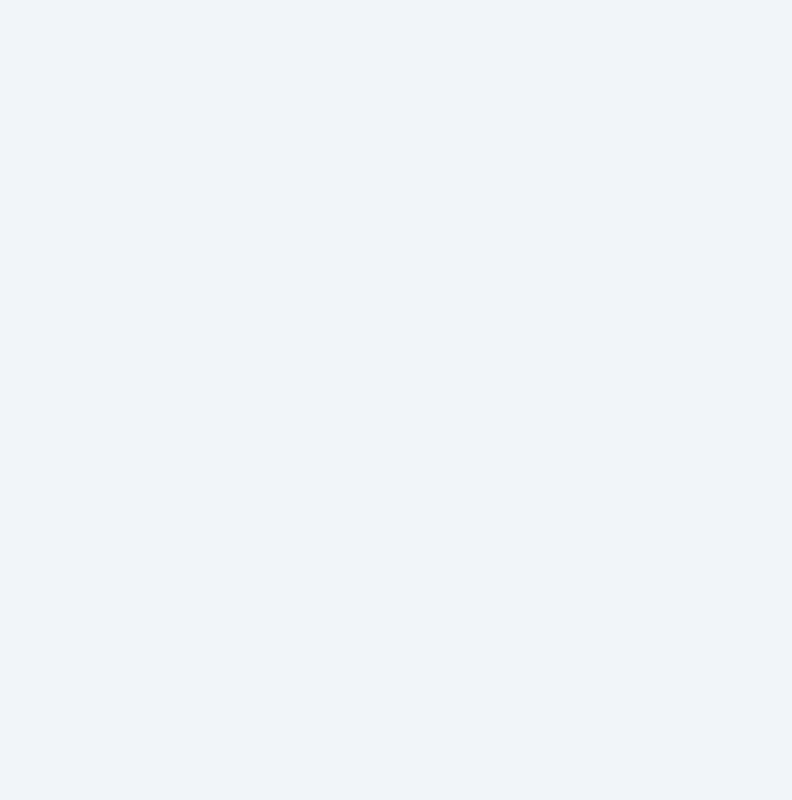
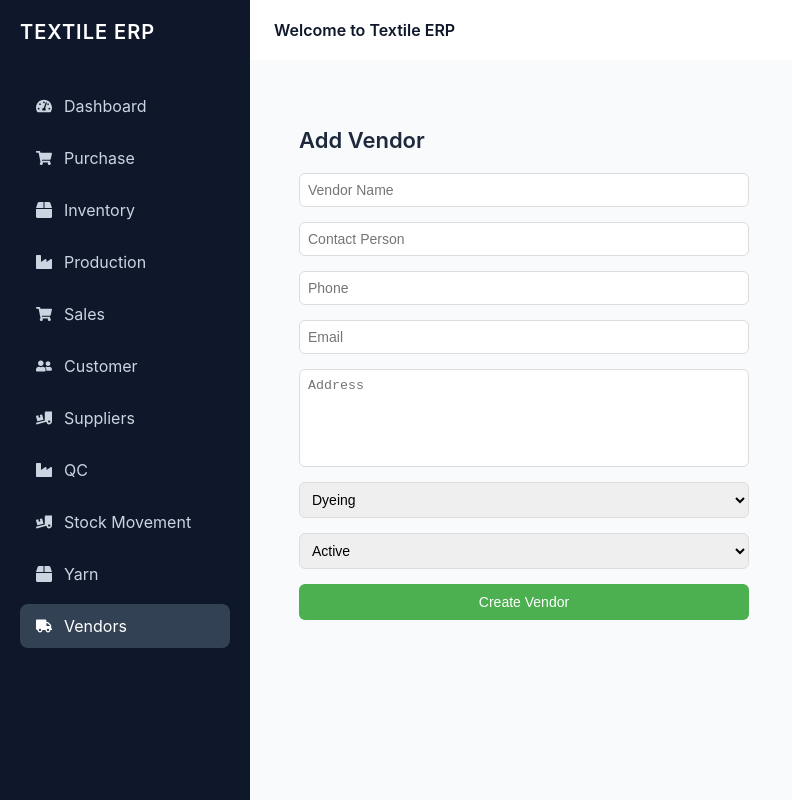
Before and after one commit to Duraimurugan-M/Textile-ERP, a React (Vite) app in the folder frontend/: page /vendors/add in a window 1280 px wide. Before the commit this address had no page. Shown: the whole page, without its empty margins (0-792 px from the left). Built offline with nearby package versions, Linux system fonts and the light colour scheme.

Commit message:
Added vendor and Vendor list UI

```diff
--- a/frontend/src/components/layout/Sidebar.jsx
+++ b/frontend/src/components/layout/Sidebar.jsx
@@ -114,6 +114,17 @@ const Sidebar = () => {
         <FaBox />
         Yarn
       </NavLink>
+
+      <NavLink
+        to="/vendors"
+        className={({ isActive }) =>
+          `${styles.navItem} ${isActive ? styles.active : ""}`
+        }
+      >
+        <FaTruck />
+        Vendors
+      </NavLink>
+
     </div>
   );
 };
--- /dev/null
+++ b/frontend/src/pages/vendor/AddVendor.jsx
@@ -0,0 +1,90 @@
+import { useState } from "react";
+import { useNavigate } from "react-router-dom";
+import API from "../../api/axios";
+import styles from "./Vendor.module.css";
+
+const AddVendor = () => {
+  const navigate = useNavigate();
+
+  const [form, setForm] = useState({
+    vendorName: "",
+    contactPerson: "",
+    phone: "",
+    email: "",
+    address: "",
+    jobType: "Dyeing",
+    status: "Active",
+  });
+
+  const handleChange = (e) => {
+    setForm({ ...form, [e.target.name]: e.target.value });
+  };
+
+  const handleSubmit = async (e) => {
+    e.preventDefault();
+    try {
+      await API.post("/vendors", form);
+      navigate("/vendors");
+    } catch (error) {
+      alert(error.response?.data?.message || "Failed to create vendor");
+    }
+  };
+
+  return (
+    <div className={styles.container}>
+      <h2>Add Vendor</h2>
+
+      <form onSubmit={handleSubmit} className={styles.form}>
+        <input
+          name="vendorName"
+          placeholder="Vendor Name"
+          onChange={handleChange}
+          required
+        />
+
+        <input
+          name="contactPerson"
+          placeholder="Contact Person"
+          onChange={handleChange}
+        />
+
+        <input
+          name="phone"
+          placeholder="Phone"
+          onChange={handleChange}
+        />
+
+        <input
+          type="email"
+          name="email"
+          placeholder="Email"
+          onChange={handleChange}
+        />
+
+        <textarea
+          name="address"
+          placeholder="Address"
+          onChange={handleChange}
+        />
+
+        <select name="jobType" onChange={handleChange}>
+          <option value="Dyeing">Dyeing</option>
+          <option value="Warping">Warping</option>
+          <option value="Sizing">Sizing</option>
+          <option value="Finishing">Finishing</option>
+        </select>
+
+        <select name="status" onChange={handleChange}>
+          <option value="Active">Active</option>
+          <option value="Inactive">Inactive</option>
+        </select>
+
+        <button type="submit" className={styles.submitBtn}>
+          Create Vendor
+        </button>
+      </form>
+    </div>
+  );
+};
+
+export default AddVendor;
--- /dev/null
+++ b/frontend/src/pages/vendor/Vendor.module.css
@@ -0,0 +1,62 @@
+.container {
+  padding: 25px;
+}
+
+.header {
+  display: flex;
+  justify-content: space-between;
+  align-items: center;
+  margin-bottom: 25px;
+}
+
+.addBtn {
+  background: #1e88e5;
+  padding: 8px 14px;
+  color: white;
+  text-decoration: none;
+  border-radius: 6px;
+}
+
+.form {
+  display: grid;
+  gap: 15px;
+  max-width: 450px;
+}
+
+input,
+select,
+textarea {
+  padding: 8px;
+  border-radius: 6px;
+  border: 1px solid #ddd;
+}
+
+textarea {
+  resize: none;
+  height: 80px;
+}
+
+.submitBtn {
+  background: #4caf50;
+  color: white;
+  padding: 10px;
+  border: none;
+  border-radius: 6px;
+}
+
+.badge {
+  padding: 4px 10px;
+  border-radius: 20px;
+  font-size: 12px;
+  font-weight: bold;
+}
+
+.active {
+  background: #e8f5e9;
+  color: #2e7d32;
+}
+
+.inactive {
+  background: #fdecea;
+  color: #c62828;
+}
--- /dev/null
+++ b/frontend/src/pages/vendor/VendorList.jsx
@@ -0,0 +1,65 @@
+import { useState } from "react";
+import { Link } from "react-router-dom";
+import API from "../../api/axios";
+import DataTable from "../../components/common/DataTable";
+import styles from "./Vendor.module.css";
+
+const VendorList = () => {
+  const [vendors, setVendors] = useState([]);
+  const [totalPages, setTotalPages] = useState(1);
+
+  const fetchVendors = async (params) => {
+    try {
+      const query = new URLSearchParams(params).toString();
+      const { data } = await API.get(`/vendors?${query}`);
+
+      setVendors(data.data);
+      setTotalPages(data.totalPages || 1);
+    } catch (error) {
+      console.error("Error fetching vendors", error);
+    }
+  };
+
+  const columns = [
+    { key: "vendorName", label: "Vendor Name" },
+    { key: "contactPerson", label: "Contact Person" },
+    { key: "phone", label: "Phone" },
+    { key: "email", label: "Email" },
+    { key: "jobType", label: "Job Type" },
+    {
+      key: "status",
+      label: "Status",
+      render: (row) => (
+        <span
+          className={`${styles.badge} ${
+            row.status === "Active" ? styles.active : styles.inactive
+          }`}
+        >
+          {row.status}
+        </span>
+      ),
+    },
+  ];
+
+  return (
+    <div className={styles.container}>
+      <div className={styles.header}>
+        <h2>Vendor Management</h2>
+        <Link to="/vendors/add" className={styles.addBtn}>
+          + Add Vendor
+        </Link>
+      </div>
+
+      <DataTable
+        columns={columns}
+        data={vendors}
+        serverMode={true}
+        totalPages={totalPages}
+        onFetchData={fetchVendors}
+        searchField="vendorName"
+      />
+    </div>
+  );
+};
+
+export default VendorList;
--- a/frontend/src/routes/AppRoutes.jsx
+++ b/frontend/src/routes/AppRoutes.jsx
@@ -19,6 +19,8 @@ import AddQC from "../pages/qc/AddQC";
 import StockMovementList from "../pages/stockMovement/StockMovementList";
 import YarnList from "../pages/yarn/YarnList";
 import AddYarn from "../pages/yarn/AddYarn";
+import VendorList from "../pages/vendor/VendorList";
+import AddVendor from "../pages/vendor/AddVendor";
 
 const AppRoutes = () => {
   return (
@@ -188,6 +190,24 @@ const AppRoutes = () => {
           }
         />
 
+        <Route
+          path="/vendors"
+          element={
+            <Layout>
+              <VendorList />
+            </Layout>
+          }
+        />
+
+        <Route
+          path="/vendors/add"
+          element={
+            <Layout>
+              <AddVendor />
+            </Layout>
+          }
+        />
+
       </Routes>
     </BrowserRouter>
 
```
